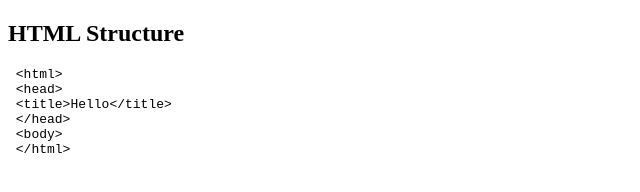
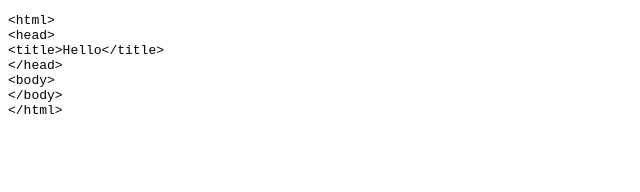
Before and after one commit to Bhagavi17/learning_html, a plain HTML site: page entities.html in a window 1280 px wide. Shown: the whole page, without its empty margins (0-640 px from the left). Drawn offline with Linux system fonts and the light colour scheme.

Commit message:
commit entities.html

```diff
--- a/entities.html
+++ b/entities.html
@@ -6,14 +6,13 @@
     <title>Document</title>
 </head>
 <body>
-    <h2>HTML Structure</h2>
-    <!-- html -->
 <pre>
 &lt;html&gt;
 &lt;head&gt;
 &lt;title&gt;Hello&lt;/title&gt;
 &lt;/head&gt;
 &lt;body&gt;
+&lt;/body&gt;
 &lt;/html&gt;
 </pre>
 
```
Lines whose indentation alone changed are shown as unchanged.
